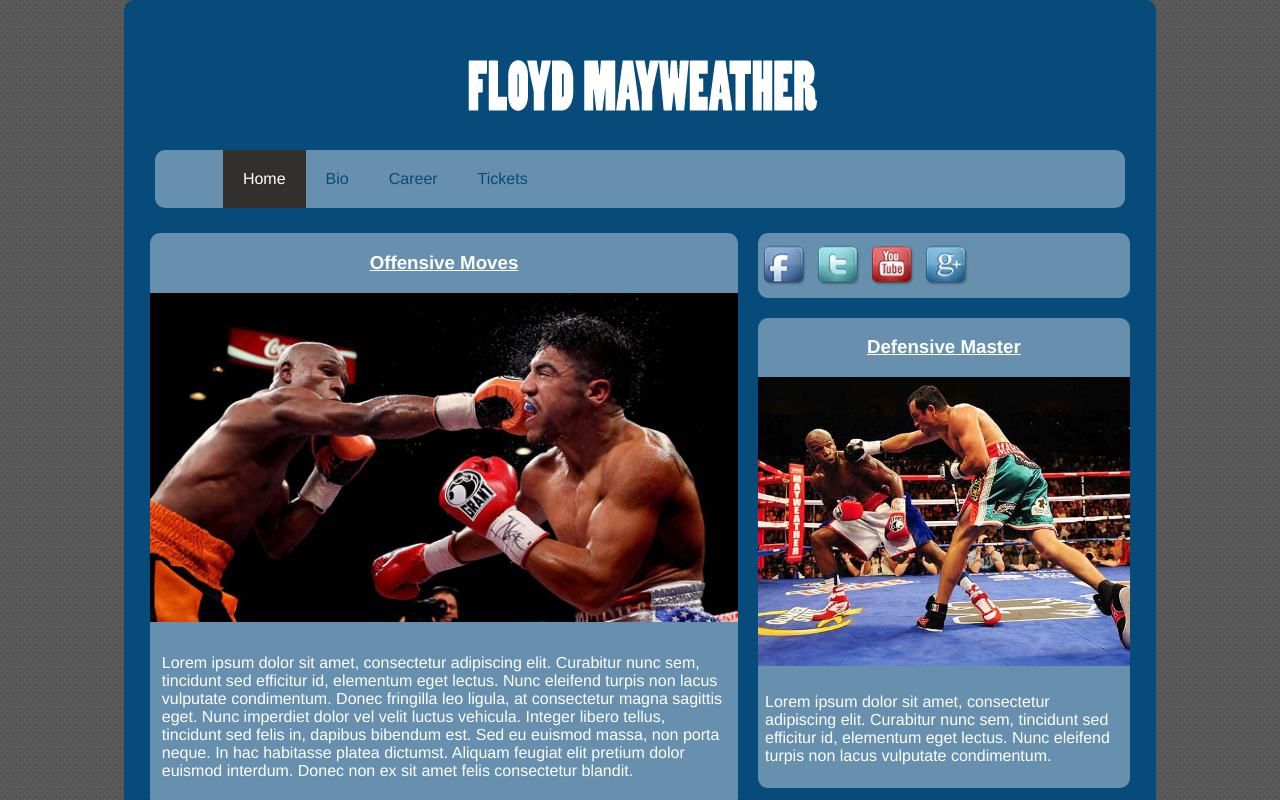
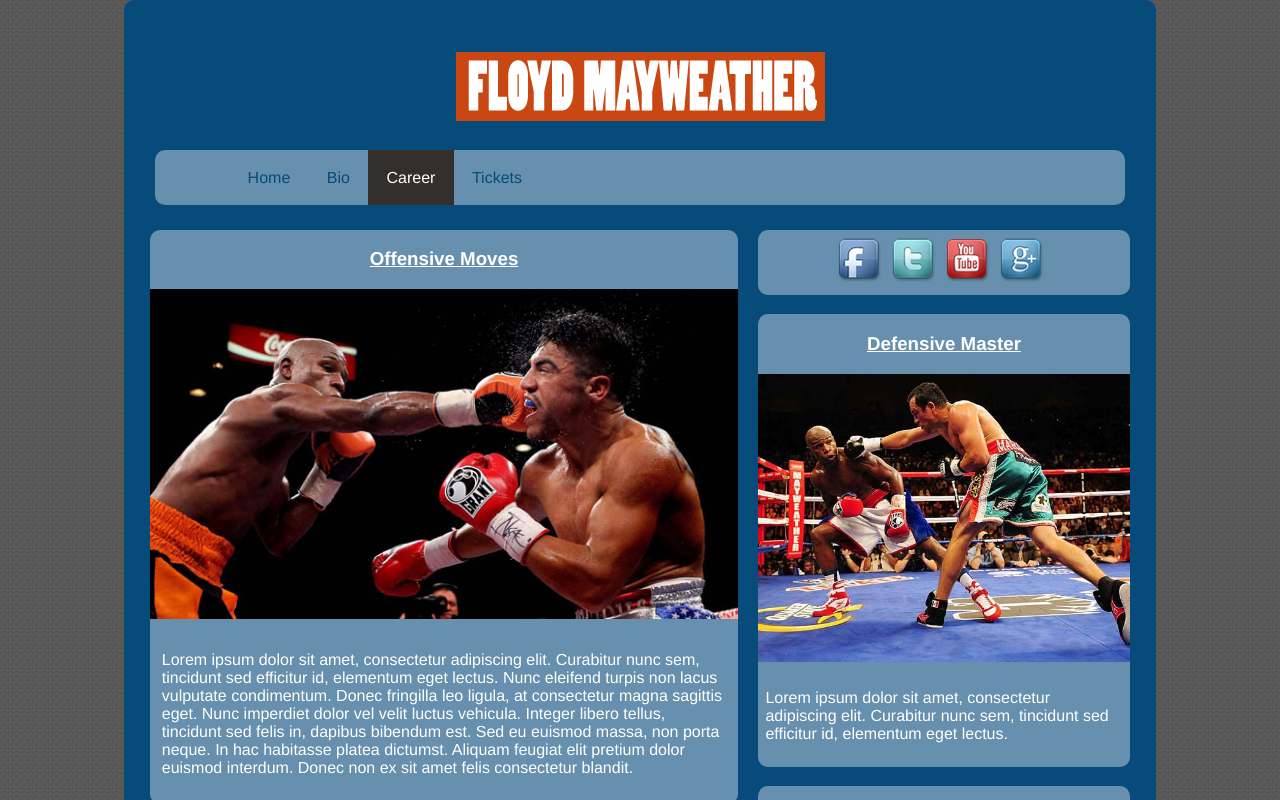
Before and after one commit to dqliles/dws2, a plain HTML site: page index.html in a window 1280 px wide. Shown: the top 800 px of the page. Drawn offline with Linux system fonts and the light colour scheme.

Commit message:
project 1 updated3

```diff
--- a/css/main.css
+++ b/css/main.css
@@ -1,8 +1,12 @@
 
+ :root {
+    background-color: #585858;
+}
 
 body {
-	background : #DAD5C1;
+
 	font-family : "Helvetica","Arial",Tahoma,Arial,Helvetica,sans-serif;
+	font-size: 100%;
 	color: #fff;
 	background-image: url("../images/subtle-grey-grid.png");
 	margin: 0px;
@@ -10,7 +14,12 @@ body {
 }
 
 
+/*-------paragraphs & images------*/
 
+
+[class|=logo] {
+	background: #c94713;
+}
 
 h3 {
 	text-align : center;
@@ -18,6 +27,7 @@ h3 {
 }
 p {
 	padding : 2%;
+
 }
 img {
 	text-align : center;
@@ -28,15 +38,23 @@ img {
 #wrapper {
 	margin : 0 auto;
 	max-width : 980px;
-	width : 96%;
+	width : 98%;
 	background : #064B7A;
 	padding : 2%;
 	border-radius : 10px;
 }
+
+/*-------Header & Nav------*/
+
+
+
+
 header {
-	padding : 5px;
+	padding : 0.5102%; /* 5px*/
 	text-align : center;
 }
+
+
 nav {
 	background : #6690AD;
 	padding : 0;
@@ -45,41 +63,46 @@ nav {
 }
 nav ul {
 	list-style : none;
-	margin-left : 7%;
+	margin-left : 07.666666667%;
 	padding : 0;
+
+
 }
 nav li a {
 	color : #064B7A;
 	display : block;
 	float : left;
-	padding : 20px;
+	padding : 2.0401%; /* 2px*/
 	text-decoration : none;
 }
+
 nav a:hover, nav li.active a {
 	background-color : #322F2C;
 	color : #fff;
 }
+
+/*-------Main content------*/
+
 .clearfix {
 	clear : both;
 }
 #social {
-	text-align : center;
-	}
+	padding-left: 20.16129032%; /* 75px */
+}
 #social img {
-	padding-top : 5px;
-	height : 50px;
-	width : 50px;
+	max-width: 100%;
+
 }
 .left-col {
 	background :#6690AD;
-	width : 60%;
+	width : 60%; /*588px*/
 	float : left;
 	margin-top : 2%;
 	border-radius : 10px;
 }
 .sidebar {
 	background : #6690AD;
-	width : 38%;
+	width :37.9592%; /*372px*/
 	float : right;
 	margin-top : 2%;
 	border-radius : 10px;
@@ -87,7 +110,7 @@ nav a:hover, nav li.active a {
 .vid {
 	position : relative;
 	padding-bottom : 56.25%;
-	padding-top : 30px;
+	padding-top : 05.10204082%;
 	height : 0;
 	overflow : hidden;
 }
@@ -107,11 +130,17 @@ footer {
 }
 /*-------Media------*/
 
-@media screen and (max-width: 478px) 	{
+
+@media only screen and (min-device-width : 320px) and (max-device-width : 480px) {
 body {
 	font-size: 13px;
 }
+#social	{
+	display: none;
+	width:75%
 }
+}
+
 
 @media screen and (max-width: 740px) 	{
 .left-col {
@@ -120,3 +149,24 @@ body {
 .sidebar {
 	width: 100%;
 }
+
+}
+
+
+
+@media only screen and (min-width: 1140px) {
+
+  .wrapper {
+    width: 1026px;
+    margin: 0 auto;
+}
+
+  .title {
+    font-size: 2em;
+}
+
+  nav a {
+    padding: 024.3664717% 1%;
+}
+
+}
--- a/index.html
+++ b/index.html
@@ -2,31 +2,34 @@
 <html lang="en">
 <head>
 	<meta charset="utf-8" />
-	<title>Pretty Boy Floyd</title>
+	<title>PrettyBoy Floyd</title>
 	<meta name="viewport" content="width=device-width, initial-scale=1.0">
-
  	<link rel="stylesheet" href="css/main.css">
 </head>
+<body>
 
-<body>
+	<!---main content begins-->
 	<div id="wrapper">
 
-
+		<!---Header-->
 		<header>
 			<h1><a href="index.html"> <img src="images/logo.png"
 				alt="logo" class="logo" /></a>
 			</h1>
-
 			<nav>
 				<ul>
-					<li class="active"><a href="#">Home</a></li>
+					<li ><a href="#">Home</a></li>
 					<li><a href="#">Bio</a></li>
-					<li><a href="#">Career</a></li>
+					<li class="active"><a href="#">Career</a></li>
 					<li><a href="#">Tickets</a></li>
 				</ul>
 			<div class="clearfix"></div>
 			</nav>
 		</header>
+			<!---header ends-->
+
+			<!---social icons-->
+
 			<aside class="sidebar">
 			<div id="social">
 				<table>
@@ -39,23 +42,27 @@
 				</table>
 			</div>
 				</aside>
+			<!---left column content-->
 
 				<section class="left-col">
 				<h3>Offensive Moves</h3>
 				<img src="images/floyd1.jpg" alt="Floyd swift hook"/>
 					<p>Lorem ipsum dolor sit amet, consectetur adipiscing elit. Curabitur nunc sem, tincidunt sed efficitur id, elementum eget lectus. Nunc eleifend turpis non lacus vulputate condimentum. Donec fringilla leo ligula, at consectetur magna sagittis eget. Nunc imperdiet dolor vel velit luctus vehicula. Integer libero tellus, tincidunt sed felis in, dapibus bibendum est. Sed eu euismod massa, non porta neque. In hac habitasse platea dictumst. Aliquam feugiat elit pretium dolor euismod interdum. Donec non ex sit amet felis consectetur blandit.</p>
 				</section>
-
+			<!---right column content-->
 				<aside class="sidebar">
 					<h3>Defensive Master</h3>
 					<img src="images/floyd2.jpg" alt="Floyd on defense"/>
-						<p>Lorem ipsum dolor sit amet, consectetur adipiscing elit. Curabitur nunc sem, tincidunt sed efficitur id, elementum eget lectus. Nunc eleifend turpis non lacus vulputate condimentum.</p>
+						<p>Lorem ipsum dolor sit amet, consectetur adipiscing elit. Curabitur nunc sem, tincidunt sed efficitur id, elementum eget lectus.</p>
 				</aside>
+
 				<aside class="sidebar">
 					<h3>True Champion</h3>
 					<img src="images/floyd3.jpg" alt="The Champ"/>
-						<p>Aenean sodales pellentesque dui, ut luctus sem feugiat sit amet. Praesent accumsan ante enim, non euismod nulla aliquam eget. Cras eget lacus ex. Quisque ut arcu ut enim finibus tempor id quis eros. Cras porta odio et hendrerit blandit. Praesent sed nibh turpis. Cras eleifend eget magna ac porta.</p>
+						<p>Aenean sodales pellentesque dui, ut luctus sem feugiat sit amet. Praesent accumsan ante enim, non euismod nulla aliquam eget. Cras eget lacus ex. Quisque ut arcu ut enim finibus tempor id quis eros.</p>
 				</aside>
+			<!---video-->
+
 				<section class="left-col">
 				<h3>Power Punch</h3>
 				<div class="vid">
@@ -64,6 +71,7 @@
 					<p>Contrary to popular belief, Lorem Ipsum is not simply random text. It has roots in a piece of classical Latin literature from 45 BC, making it over 2000 years old. Richard McClintock, a Latin professor at Hampden-Sydney College in Virginia, looked up one of the more obscure Latin words, consectetur, from a Lorem Ipsum passage, and going through the cites of the word in classical literature, discovered the undoubtable source. Lorem Ipsum comes from sections 1.10.32 and 1.10.33 of "de Finibus Bonorum et Malorum" (The Extremes of Good and Evil) by Cicero, written in 45 BC. This book is a treatise on the theory of ethics, very popular during the Renaissance. The first line of Lorem Ipsum, "Lorem ipsum dolor sit amet..", comes from a line in section 1.10.32.</p>
 				</section>
 			<div class="clearfix"></div>
+		<!--footer-->
 		<footer>
 			<h3>Darrell Liles 2015</h3>
 		</footer>
```
